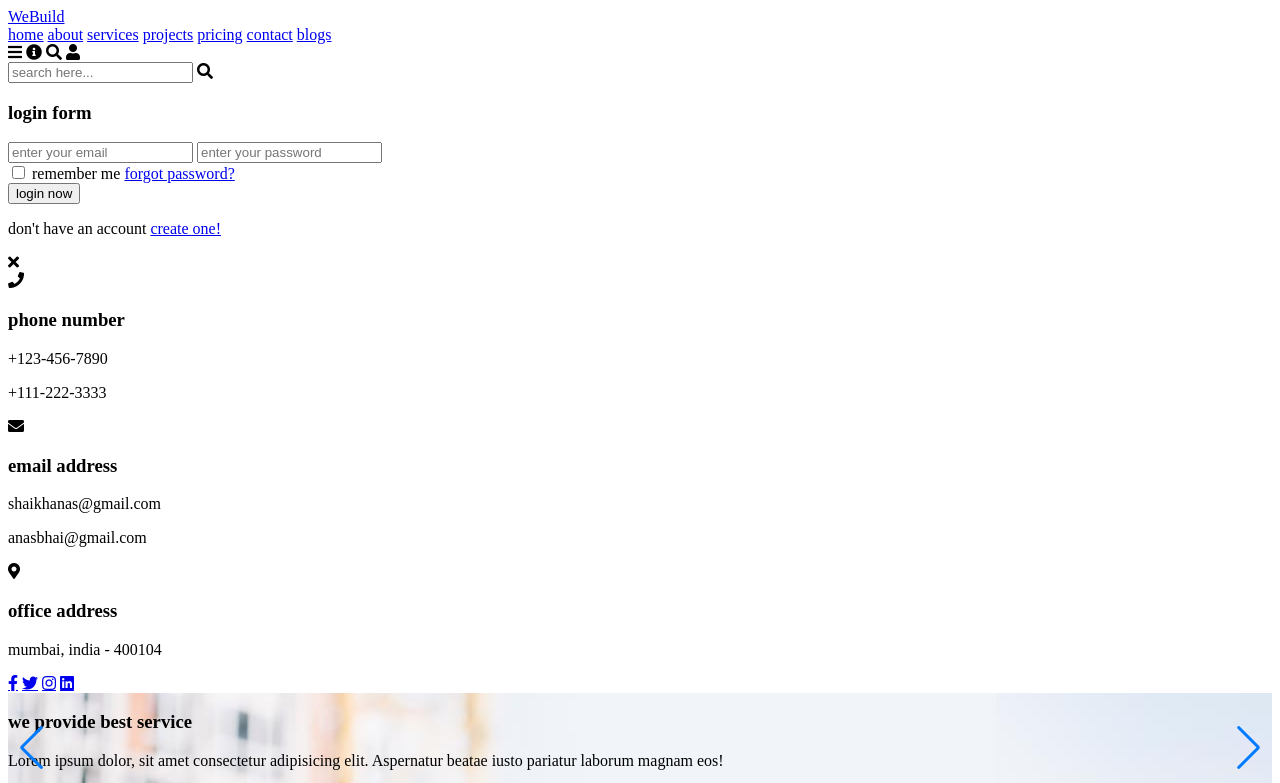
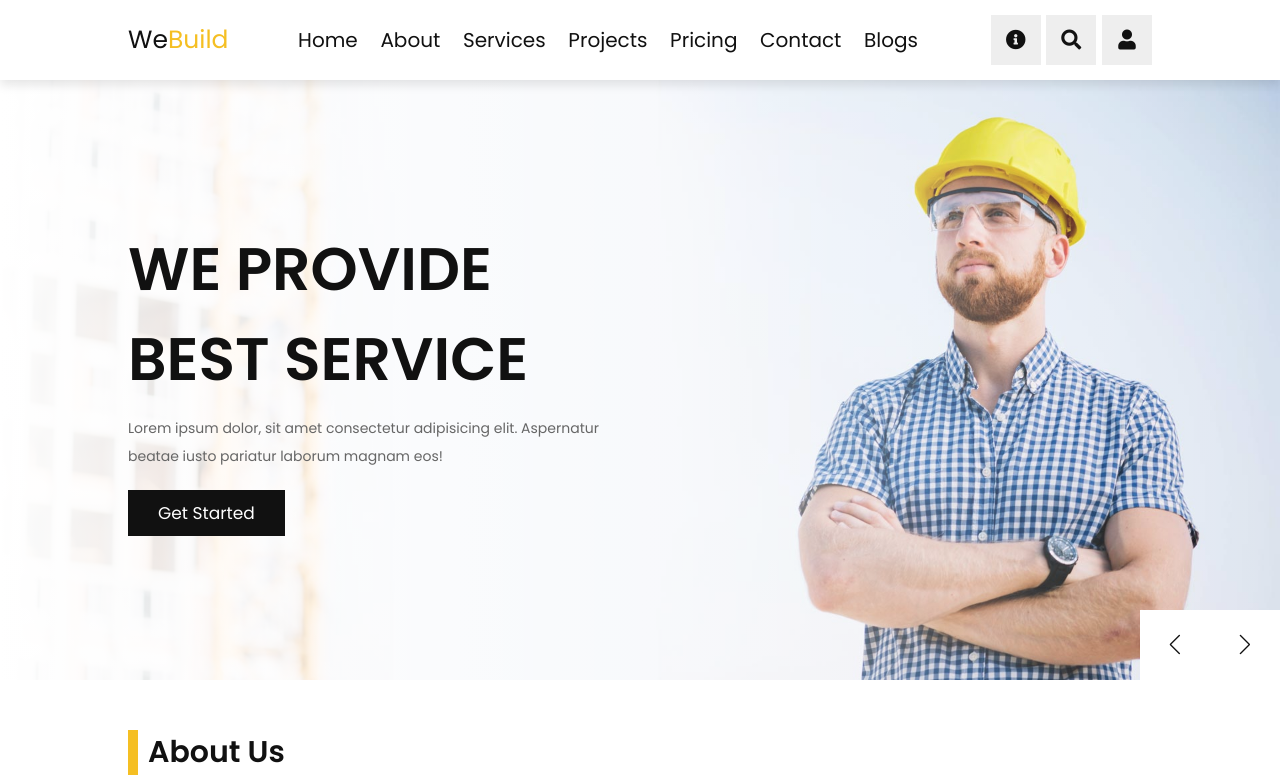
Before and after one commit to mazenabdelfatah/construction-website, a plain HTML site: page index.html in a window 1280 px wide. Shown: the top 783 px of the page. Drawn offline with nearby package versions, Linux system fonts and the light colour scheme; some packages are replaced by stand-ins of ours; files that its build step writes are made by us from their sources; the site is published under a folder, as on GitHub Pages, so addresses that start at the root find nothing; a script that the page names is missing; files whose address does not match are found by name.

Commit message:
Update index.html

```diff
--- a/index.html
+++ b/index.html
@@ -14,7 +14,7 @@
    <link rel="stylesheet" href="https://unpkg.com/swiper@7/swiper-bundle.min.css" />
 
    <!-- custom css file link  -->
-   <link rel="stylesheet" href="/mile-stone-one/css/style.css">
+   <link rel="stylesheet" href="css/style.css">
 
 </head>
 <body>
```
